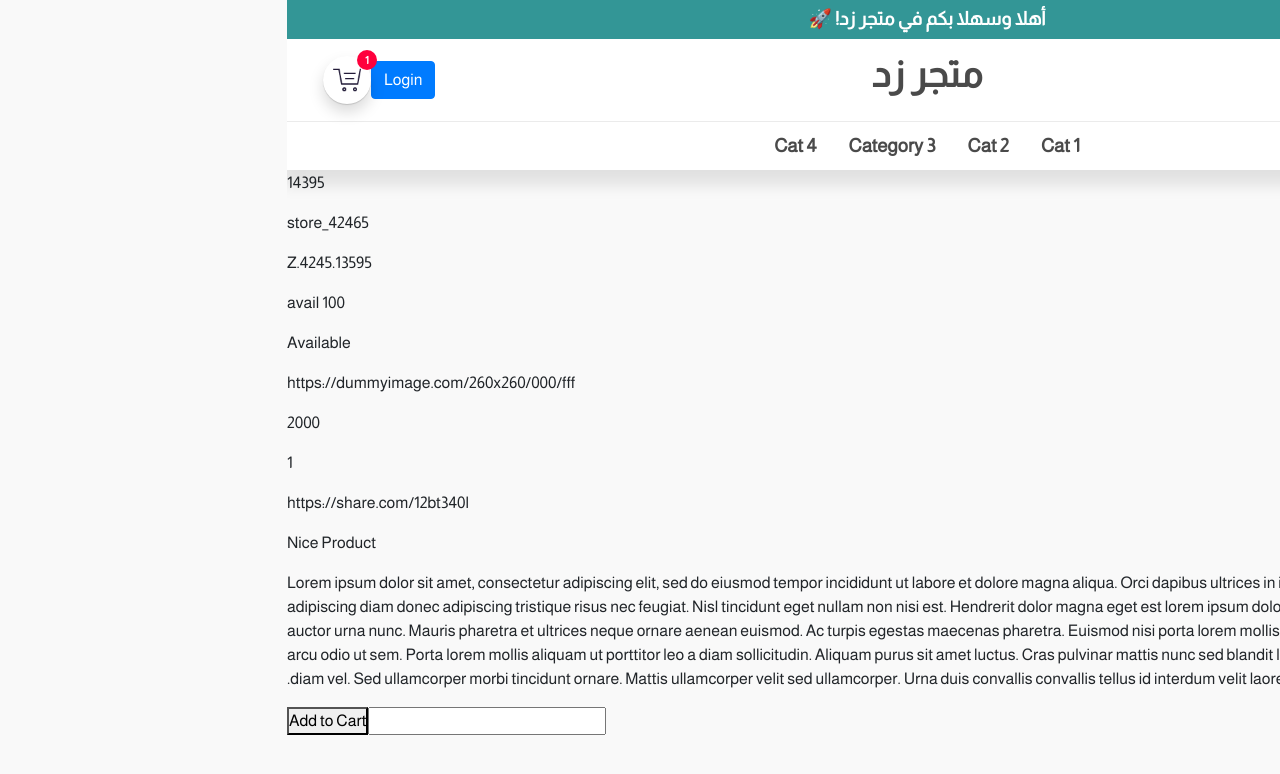
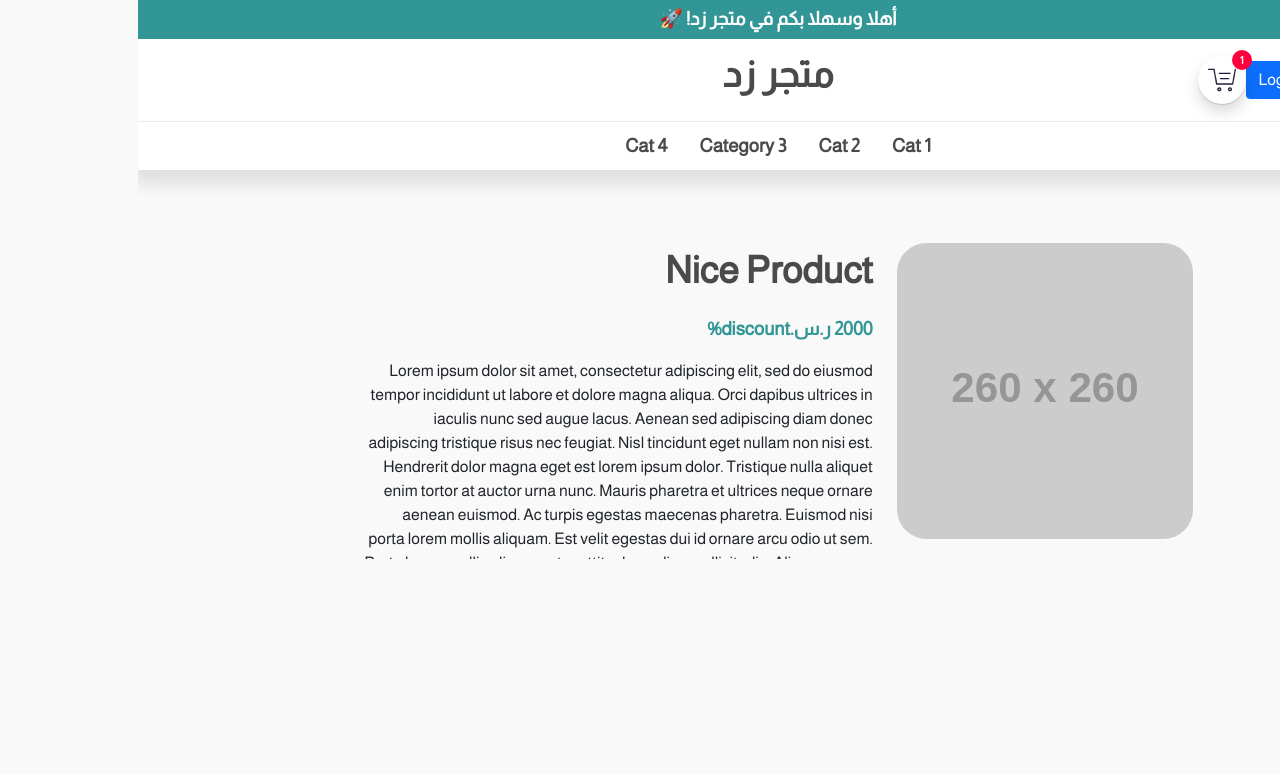
Before and after one commit to AbdulelahHajjar/Zid-Store, a React (Create React App) app: page /product/14395 in a window 1280 px wide. Shown: the top 774 px of the page. Built offline with nearby package versions, Linux system fonts and the light colour scheme.

Commit message:
Implement arabic css for bootstrap; Create Spacer component; Add discountPercentage method in Product; Create initial layout for ProductPage

```diff
--- a/src/App.scss
+++ b/src/App.scss
@@ -1,4 +1,5 @@
-@import "~bootstrap/scss/bootstrap";
+// @import "~bootstrap/scss/bootstrap";
+@import "https://cdn.jsdelivr.net/npm/bootstrap@5.0.0-beta3/dist/css/bootstrap.rtl.min.css";
 
 .complex_header_container {
     position: sticky;
--- /dev/null
+++ b/src/Components/Spacer/Spacer.tsx
@@ -0,0 +1,18 @@
+type SpacerPropTypes = {
+	height?: number;
+	width?: number;
+};
+
+function Spacer({ width, height }: SpacerPropTypes) {
+	return (
+		<div
+			style={{
+				display: "block",
+				width: width ?? 0,
+				height: height ?? 0,
+			}}
+		></div>
+	);
+}
+
+export default Spacer;
--- a/src/Pages/ProductPage/ProductPage.module.scss
+++ b/src/Pages/ProductPage/ProductPage.module.scss
@@ -0,0 +1,30 @@
+@import "src/globals.scss";
+
+.product_details_row {
+    display: flex;
+}
+
+.product_image_column {
+}
+
+.product_image {
+    width: 100%;
+    border-radius: 10%;
+}
+
+.product_name {
+    @extend .largeTitle
+}
+
+.product_details_column {
+    max-height: 50px;
+}
+
+.product_price {
+    @extend .title;
+    color: $accent-color;
+}
+
+.product_old_price {
+    @extend .old_price;
+}
--- a/src/Pages/ProductPage/ProductPage.tsx
+++ b/src/Pages/ProductPage/ProductPage.tsx
@@ -4,18 +4,23 @@ import { useParams } from "react-router-dom";
 import LayoutContext from "Contexts/LayoutContext";
 import Product from "Models/Product";
 import CartContext from "Contexts/CartContext";
+import { Col, Container, Row } from "react-bootstrap";
+import Spacer from "Components/Spacer/Spacer";
+import StoreContext from "Contexts/StoreContext";
 
 function ProductPage(props) {
 	let { id } = useParams();
 
 	const layout = useContext(LayoutContext);
 	const cartContext = useContext(CartContext);
+	const store = useContext(StoreContext);
+
 	const [product, setProduct] = useState<Product | null>(null);
 
 	useEffect(() => {
 		if (!id || id.trim() === "") return;
 
-		var fetchedProduct = props.location.state?.product;
+		var fetchedProduct: Product | undefined = props.location.state?.product;
 		if (!fetchedProduct) {
 			fetchedProduct = layout.body.hot_products
 				.concat(layout.body.recent_products)
@@ -25,27 +30,52 @@ function ProductPage(props) {
 		}
 
 		if (!fetchedProduct) return;
-
 		setProduct(fetchedProduct);
 	}, [layout.body, id, props.location.state?.product]);
 
 	const productDetails = () => {
 		if (!product) return;
+		console.log(product);
 		return (
-			<div>
-				<p>{product.id}</p>
-				<p>{product.model}</p>
-				<p>{product.sku}</p>
-				<p>{product.quantity} avail</p>
-				<p>{product.stock_status}</p>
-				<p>{product.image}</p>
-				<p>{product.price}</p>
-				<p>{product.old_price}</p>
-				<p>{product.minimum}</p>
-				<p>{product.share_link}</p>
-				<p>{product.name}</p>
-				<p>{product.description}</p>
-			</div>
+			<Container fluid>
+				<Row>
+					<Spacer height={72} />
+				</Row>
+				<Row className={styles.product_details_row}>
+					<Col lg={2} md={1} />
+					<Col lg={3} md={4} className={styles.product_image_column}>
+						<img
+							src={product.image}
+							alt={product.name}
+							className={styles.product_image}
+						/>
+					</Col>
+					<Col
+						lg={5}
+						md={6}
+						className={styles.product_details_column}
+					>
+						<p className={styles.product_name}> {product.name} </p>
+						{product.old_price && (
+							<p className={styles.old_price}>
+								{product.old_price} {store.currency}
+							</p>
+						)}
+
+						<p className={styles.product_price}>
+							{product.price} {store.currency}
+							discount%
+						</p>
+						<div
+							dangerouslySetInnerHTML={{
+								__html: product.description,
+							}}
+							style={{ height: "200px", overflow: "scroll" }}
+						></div>
+					</Col>
+					<Col lg={2} md={1} />
+				</Row>
+			</Container>
 		);
 	};
 
@@ -62,14 +92,6 @@ function ProductPage(props) {
 	return (
 		<React.Fragment>
 			{product ? productDetails() : notFound()}
-			<input type="text" name="" id="" />
-			<button
-				onClick={() => {
-					addToCart();
-				}}
-			>
-				Add to Cart
-			</button>
 		</React.Fragment>
 	);
 }
--- a/src/Resources/Data/data.json
+++ b/src/Resources/Data/data.json
@@ -3,7 +3,7 @@
         "id": "09806ce7-02fd-4a8c-b59b-cbaeeaab0e49",
         "name": "متجر زد",
         "ssl": "https://localhost/",
-        "currency": "SAR",
+        "currency": "ر.س.",
         "language_code": "ar"
     },
 	"layout": {
--- a/src/index.tsx
+++ b/src/index.tsx
@@ -3,7 +3,6 @@ import ReactDOM from "react-dom";
 import "./index.css";
 import App from "./App";
 import reportWebVitals from "./reportWebVitals";
-
 
 ReactDOM.render(
 	<React.StrictMode>
@@ -12,6 +11,7 @@ ReactDOM.render(
 	document.getElementById("root")
 );
 document.getElementsByTagName("html")[0].setAttribute("dir", "rtl");
+document.getElementsByTagName("html")[0].setAttribute("lang", "ar");
 
 // If you want to start measuring performance in your app, pass a function
 // to log results (for example: reportWebVitals(console.log))
```
Also changed, not shown: src/Models/Product.ts (+7 -0 lines).
